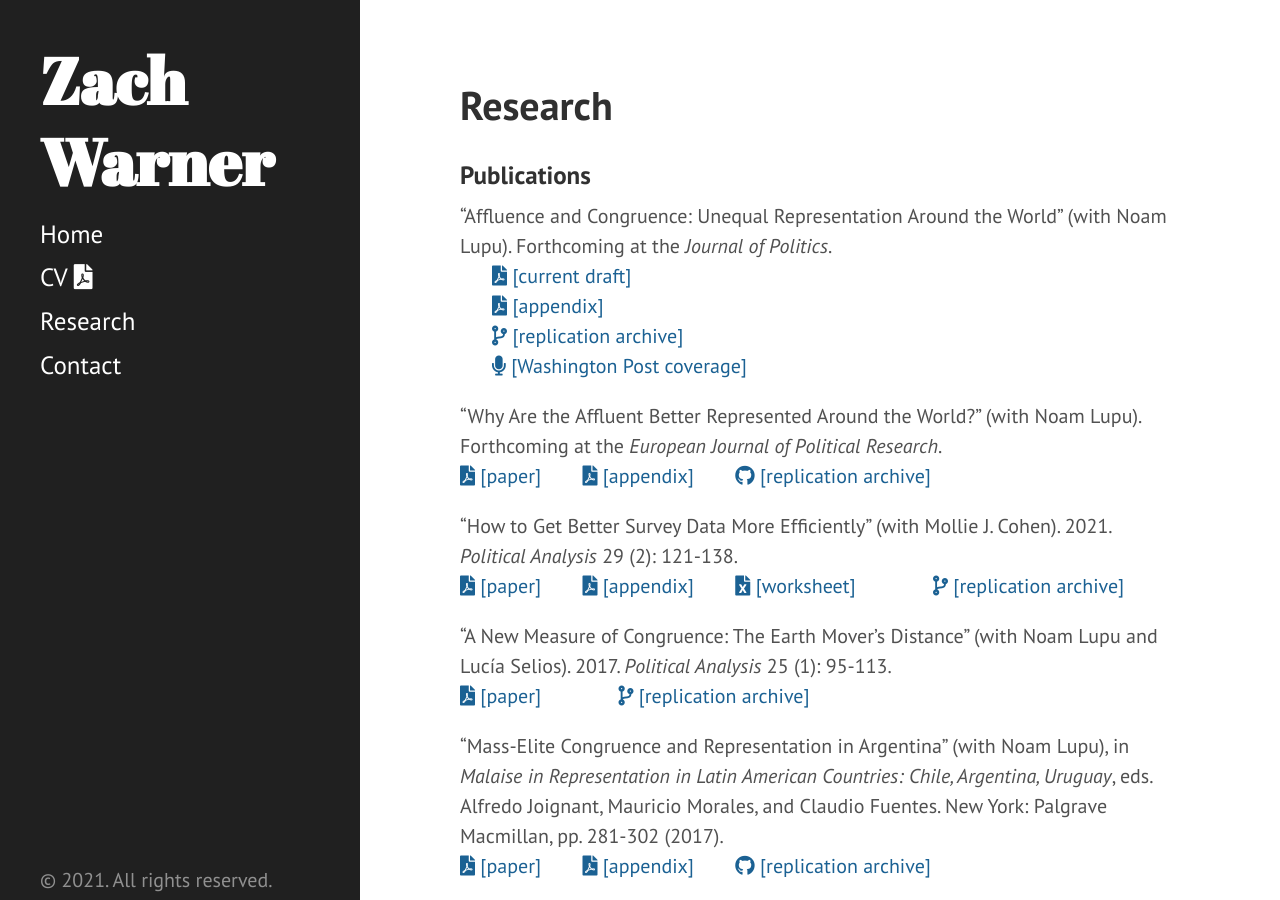
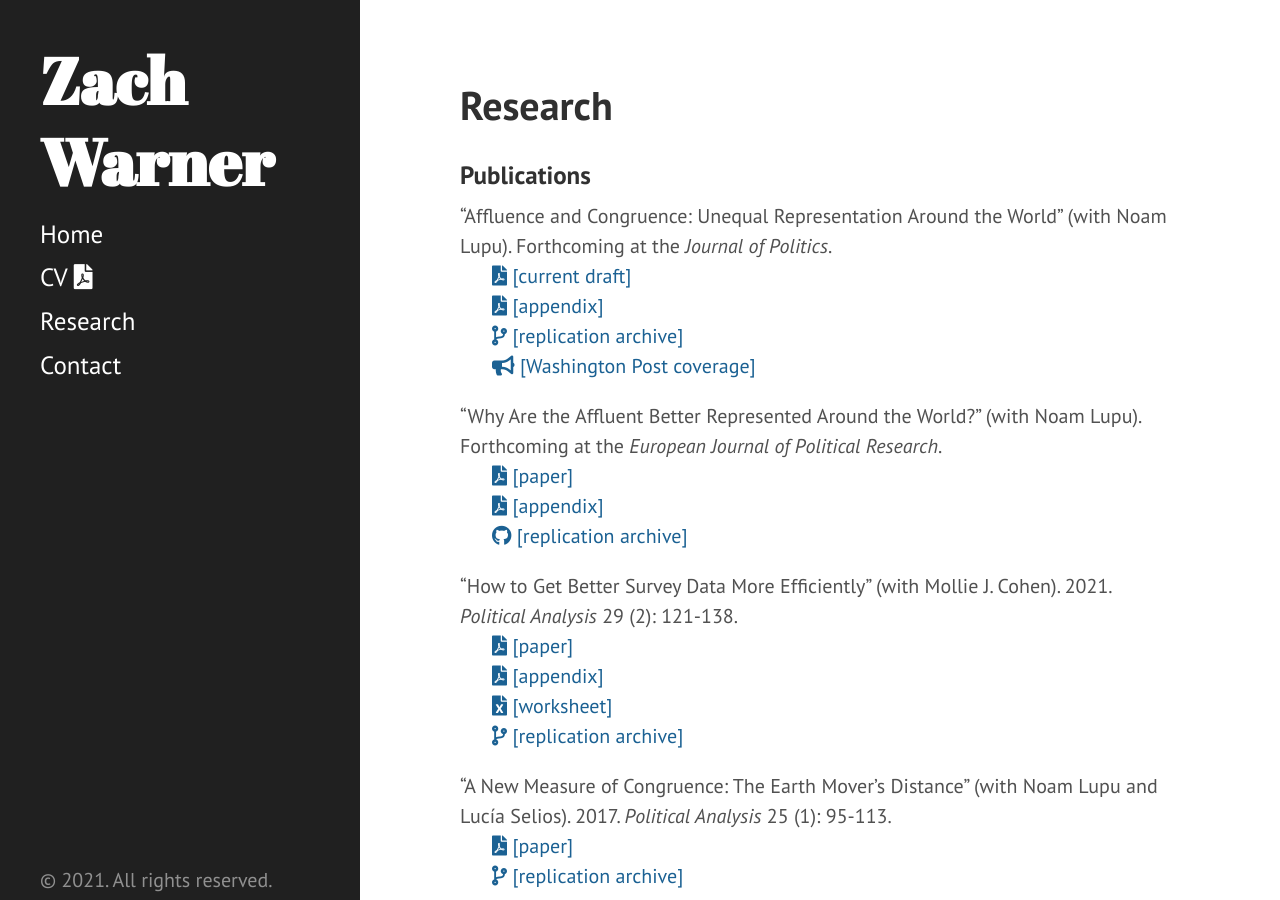
Before and after one commit to zachwarner/zachwarner.github.io, a Jekyll site: the page built from research.md, in a window 1280 px wide and 900 px high. Built offline with Jekyll 4.4.1, drawn with Linux system fonts in a browser that asks for light colours.

Commit message:
Update research.md
Updated layout for all papers

```diff
--- a/research.md
+++ b/research.md
@@ -10,41 +10,42 @@ permalink: /research
 <br>&nbsp;&nbsp;&nbsp;&nbsp;&nbsp;&nbsp;<span style="padding-right:5%"><a href='{{ "/download/Lupu-Warner-Affluence.pdf" | relative_url }}'><i class='fas fa-file-pdf'></i> [current draft]</a></span>
 <br>&nbsp;&nbsp;&nbsp;&nbsp;&nbsp;&nbsp;<span style="padding-right:5%"><a href='{{ "/download/Lupu-Warner-Appendix.pdf" | relative_url }}'><i class='fas fa-file-pdf'></i> [appendix]</a></span>
 <br>&nbsp;&nbsp;&nbsp;&nbsp;&nbsp;&nbsp;<span style="padding-right:5%"><a href='https://dataverse.harvard.edu/dataset.xhtml?persistentId=doi:10.7910/DVN/DBNBEU'><i class='fas fa-code-branch'></i> [replication archive]</a></span>
-<br>&nbsp;&nbsp;&nbsp;&nbsp;&nbsp;&nbsp;<span style="padding-right:5%"><a href='https://www.washingtonpost.com/politics/2021/06/15/voters-around-world-think-their-governments-are-out-touch-they-have-point/'><i class='fas fa-microphone'></i> [Washington Post coverage]</a></span>
+<br>&nbsp;&nbsp;&nbsp;&nbsp;&nbsp;&nbsp;<span style="padding-right:5%"><a href='https://www.washingtonpost.com/politics/2021/06/15/voters-around-world-think-their-governments-are-out-touch-they-have-point/'><i class='fas fa-bullhorn'></i> [Washington Post coverage]</a></span>
 
-"Why Are the Affluent Better Represented Around the World?" (with Noam Lupu). Forthcoming at the *European Journal of Political Research*. <br>
-<span style="padding-right:5%"><a href='{{ "/download/Lupu-Warner-Why-Are-the-Affluent.pdf" | relative_url }}'><i class='fas fa-file-pdf'></i> [paper]</a></span>
-<a href='{{ "/download/Lupu-Warner-Why-Are-the-Affluent-Appendix.pdf" | relative_url }}'><i class='fas fa-file-pdf'></i> [appendix]</a> <span style="padding-left:5%"><a href="https://github.com/zachwarner/Lupu-Warner-Why-Are"><i class='fab fa-github'></i> [replication archive]</a></span>
+"Why Are the Affluent Better Represented Around the World?" (with Noam Lupu). Forthcoming at the *European Journal of Political Research*.
+<br>&nbsp;&nbsp;&nbsp;&nbsp;&nbsp;&nbsp;<span style="padding-right:5%"><a href='{{ "/download/Lupu-Warner-Why-Are-the-Affluent.pdf" | relative_url }}'><i class='fas fa-file-pdf'></i> [paper]</a></span>
+<br>&nbsp;&nbsp;&nbsp;&nbsp;&nbsp;&nbsp;<span style="padding-right:5%"><a href='{{ "/download/Lupu-Warner-Why-Are-the-Affluent-Appendix.pdf" | relative_url }}'><i class='fas fa-file-pdf'></i> [appendix]</a></span>
+<br>&nbsp;&nbsp;&nbsp;&nbsp;&nbsp;&nbsp;<span style="padding-right:5%"><a href="https://github.com/zachwarner/Lupu-Warner-Why-Are"><i class='fab fa-github'></i> [replication archive]</a></span>
 
-"How to Get Better Survey Data More Efficiently" (with Mollie J. Cohen). 2021. *Political Analysis* 29 (2): 121-138. <br>
-<span style="padding-right:5%"><a href='{{ "/download/Cohen-Warner-How-To.pdf" | relative_url }}'><i class='fas fa-file-pdf'></i> [paper]</a></span>
-<span style="padding-right:5%"><a href='{{ "/download/Cohen-Warner-Appendix.pdf" | relative_url }}'><i class='fas fa-file-pdf'></i> [appendix]</a></span>
-<span style="padding-right:5%"><a href='{{ "/download/Cohen-Warner-How-To-Worksheet.xls" | relative_url }}'><i class='fas fa-file-excel'></i> [worksheet]</a></span>
-<span style="padding-left:5%"><a href="https://codeocean.com/capsule/43d4c21a-f961-4133-ad63-b1270f2c6b46/"><i class='fas fa-code-branch'></i> [replication archive]</a></span>
+"How to Get Better Survey Data More Efficiently" (with Mollie J. Cohen). 2021. *Political Analysis* 29 (2): 121-138.
+<br>&nbsp;&nbsp;&nbsp;&nbsp;&nbsp;&nbsp;<span style="padding-right:5%"><a href='{{ "/download/Cohen-Warner-How-To.pdf" | relative_url }}'><i class='fas fa-file-pdf'></i> [paper]</a></span>
+<br>&nbsp;&nbsp;&nbsp;&nbsp;&nbsp;&nbsp;<span style="padding-right:5%"><a href='{{ "/download/Cohen-Warner-Appendix.pdf" | relative_url }}'><i class='fas fa-file-pdf'></i> [appendix]</a></span>
+<br>&nbsp;&nbsp;&nbsp;&nbsp;&nbsp;&nbsp;<span style="padding-right:5%"><a href='{{ "/download/Cohen-Warner-How-To-Worksheet.xls" | relative_url }}'><i class='fas fa-file-excel'></i> [worksheet]</a></span>
+<br>&nbsp;&nbsp;&nbsp;&nbsp;&nbsp;&nbsp;<span style="padding-right:5%"><a href="https://codeocean.com/capsule/43d4c21a-f961-4133-ad63-b1270f2c6b46/"><i class='fas fa-code-branch'></i> [replication archive]</a></span>
 
-"A New Measure of Congruence: The Earth Mover's Distance" (with Noam Lupu and Lucía Selios). 2017. *Political Analysis* 25 (1): 95-113. <br>
-<span style="padding-right:5%"><a href='{{ "/download/Lupu-Selios-Warner-EMD.pdf" | relative_url }}'><i class='fas fa-file-pdf'></i> [paper]</a></span>
-<span style="padding-left:5%"><a href="https://dataverse.harvard.edu/dataset.xhtml?persistentId=doi:10.7910/DVN/NO90AJ"><i class='fas fa-code-branch'></i> [replication archive]</a></span>
+"A New Measure of Congruence: The Earth Mover's Distance" (with Noam Lupu and Lucía Selios). 2017. *Political Analysis* 25 (1): 95-113.
+<br>&nbsp;&nbsp;&nbsp;&nbsp;&nbsp;&nbsp;<span style="padding-right:5%"><a href='{{ "/download/Lupu-Selios-Warner-EMD.pdf" | relative_url }}'><i class='fas fa-file-pdf'></i> [paper]</a></span>
+<br>&nbsp;&nbsp;&nbsp;&nbsp;&nbsp;&nbsp;<span style="padding-right:5%"><a href="https://dataverse.harvard.edu/dataset.xhtml?persistentId=doi:10.7910/DVN/NO90AJ"><i class='fas fa-code-branch'></i> [replication archive]</a></span>
 
-"Mass-Elite Congruence and Representation in Argentina" (with Noam Lupu), in *Malaise in Representation in Latin American Countries: Chile, Argentina, Uruguay*, eds. Alfredo Joignant, Mauricio Morales, and Claudio Fuentes. New York: Palgrave Macmillan, pp. 281-302 (2017). <br>
-<span style="padding-right:5%"><a href='{{ "/download/Lupu-Warner-Congruence-Argentina.pdf" | relative_url }}'><i class='fas fa-file-pdf'></i> [paper]</a></span>
-<a href='{{ "/download/Lupu-Warner-Congruence-Argentina-Appendix.pdf" | relative_url }}'><i class='fas fa-file-pdf'></i> [appendix]</a>
-<span style="padding-left:5%"><a href="https://github.com/zachwarner/Lupu-Warner-Congruence-Argentina"><i class='fab fa-github'></i> [replication archive]</a></span>
+"Mass-Elite Congruence and Representation in Argentina" (with Noam Lupu), in *Malaise in Representation in Latin American Countries: Chile, Argentina, Uruguay*, eds. Alfredo Joignant, Mauricio Morales, and Claudio Fuentes. New York: Palgrave Macmillan, pp. 281-302 (2017).
+<br>&nbsp;&nbsp;&nbsp;&nbsp;&nbsp;&nbsp;<span style="padding-right:5%"><a href='{{ "/download/Lupu-Warner-Congruence-Argentina.pdf" | relative_url }}'><i class='fas fa-file-pdf'></i> [paper]</a></span>
+<br>&nbsp;&nbsp;&nbsp;&nbsp;&nbsp;&nbsp;<span style="padding-right:5%"><a href='{{ "/download/Lupu-Warner-Congruence-Argentina-Appendix.pdf" | relative_url }}'><i class='fas fa-file-pdf'></i> [appendix]</a> </span>
+<br>&nbsp;&nbsp;&nbsp;&nbsp;&nbsp;&nbsp;<span style="padding-right:5%"><a href="https://github.com/zachwarner/Lupu-Warner-Congruence-Argentina"><i class='fab fa-github'></i> [replication archive]</a></span>
 
 ### Research in progress
 *Divide to Rule: Coalition Bargaining and the Architecture of Government* (book manuscript).
 
-"Hidden in Plain Sight? Irregularities on Statutory Forms and Electoral Fraud" (with Christian Arnold, Michelle Brown, and J. Andrew Harris). *Under review*. <br>
-<span style="padding-right:5%"><a href='{{ "/download/Warner-et-al-Hidden.pdf" | relative_url }}'><i class='fas fa-file-pdf'></i> [current draft]</a></span>
-<a href='{{ "/download/Warner-et-al-Hidden-Appendix.pdf" | relative_url }}'><i class='fas fa-file-pdf'></i> [appendix]</a>
+"Hidden in Plain Sight? Irregularities on Statutory Forms and Electoral Fraud" (with Christian Arnold, Michelle Brown, and J. Andrew Harris). *Under review*.
+<br>&nbsp;&nbsp;&nbsp;&nbsp;&nbsp;&nbsp;<span style="padding-right:5%"><a href='{{ "/download/Warner-et-al-Hidden.pdf" | relative_url }}'><i class='fas fa-file-pdf'></i> [current draft]</a></span>
+<br>&nbsp;&nbsp;&nbsp;&nbsp;&nbsp;&nbsp;<span style="padding-right:5%"><a href='{{ "/download/Warner-et-al-Hidden-Appendix.pdf" | relative_url }}'><i class='fas fa-file-pdf'></i> [appendix]</a></span>
 
-"Conditional Relationships in Dynamic Models." *Under review*. <br>
-<span style="padding-right:5%"><a href='{{ "/download/Warner-Conditional-Relationships.pdf" | relative_url }}'><i class='fas fa-file-pdf'></i> [current draft]</a></span>
-<a href='{{ "/download/Warner-Conditional-Relationships-Appendix.pdf" | relative_url }}'><i class='fas fa-file-pdf'></i> [appendix]</a>
+"Conditional Relationships in Dynamic Models." *Under review*.
+<br>&nbsp;&nbsp;&nbsp;&nbsp;&nbsp;&nbsp;<span style="padding-right:5%"><a href='{{ "/download/Warner-Conditional-Relationships.pdf" | relative_url }}'><i class='fas fa-file-pdf'></i> [current draft]</a></span>
+<br>&nbsp;&nbsp;&nbsp;&nbsp;&nbsp;&nbsp;<span style="padding-right:5%"><a href='{{ "/download/Warner-Conditional-Relationships-Appendix.pdf" | relative_url }}'><i class='fas fa-file-pdf'></i> [appendix]</a></span>
 
-"Divide to Rule: Deconcentration and Coalition Bargaining." *Under review*. <br>
-<span style="padding-right:5%"><a href='{{ "/download/Warner-Divide-to-Rule.pdf" | relative_url }}'><i class='fas fa-file-pdf'></i> [current draft]</a></span>
-<a href='{{ "/download/Warner-Divide-to-Rule-Appendix.pdf" | relative_url }}'><i class='fas fa-file-pdf'></i> [appendix]</a>
+"Divide to Rule: Deconcentration and Coalition Bargaining." *Under review*.
+<br>&nbsp;&nbsp;&nbsp;&nbsp;&nbsp;&nbsp;<span style="padding-right:5%"><a href='{{ "/download/Warner-Divide-to-Rule.pdf" | relative_url }}'><i class='fas fa-file-pdf'></i> [current draft]</a></span>
+<br>&nbsp;&nbsp;&nbsp;&nbsp;&nbsp;&nbsp;<span style="padding-right:5%"><a href='{{ "/download/Warner-Divide-to-Rule-Appendix.pdf" | relative_url }}'><i class='fas fa-file-pdf'></i> [appendix]</a> </span>
 
 "Presidents Reward Swing Counties by Protecting their Soldiers during War" (with Douglas B. Atkinson, Kevin Fahey, and René Lindstädt). *Under review*.
 
```
